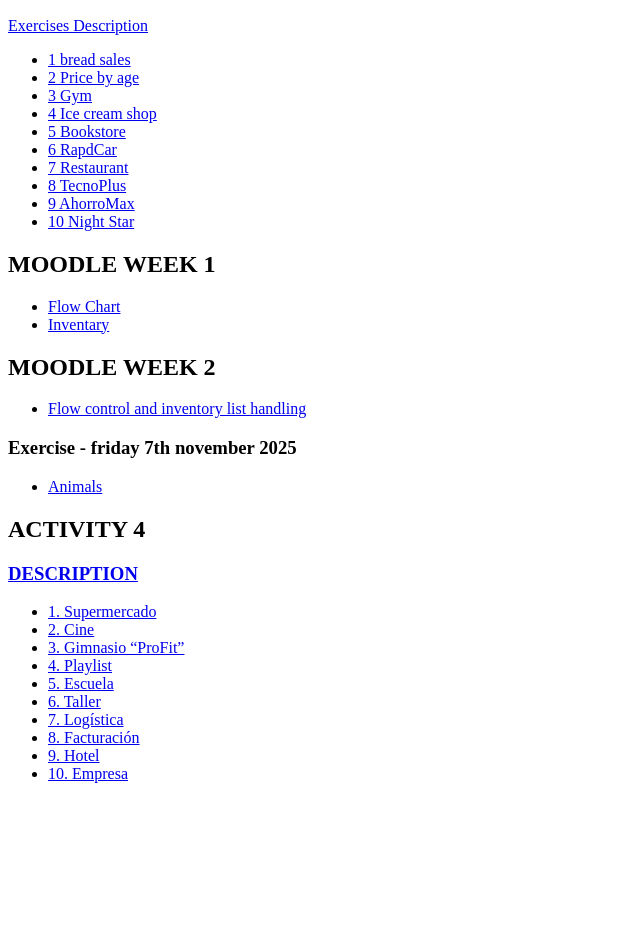
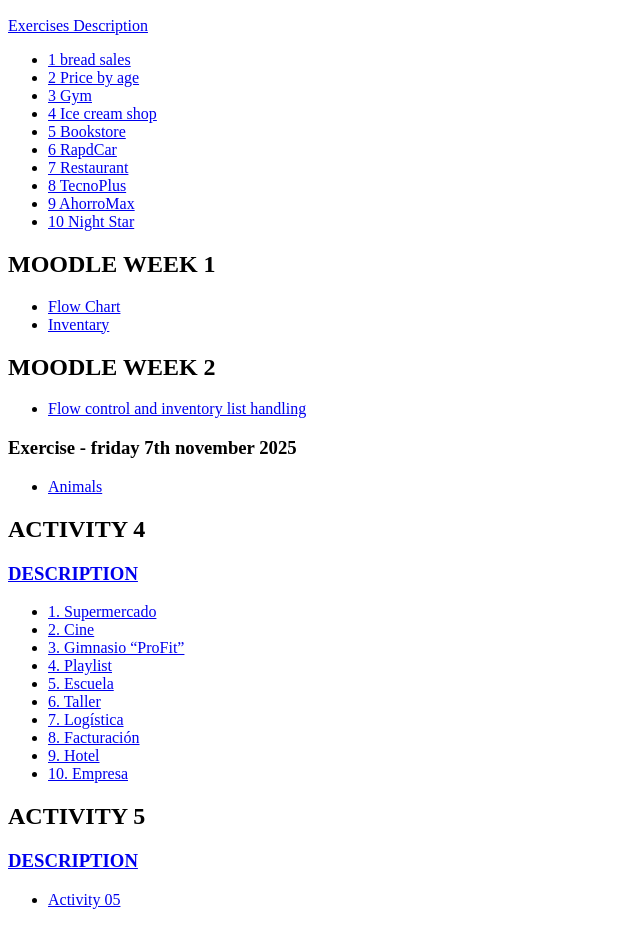
Before and after one commit to Ismael-Vasco/Portfolio_C6, a plain HTML site: page index.html in a window 1280 px wide. Shown: the part 110-1035 px from the top of the page, without its empty margins (0-640 px from the left). Before the commit the page ends 909 px from the top, so only its background shows below. Drawn offline with Linux system fonts and the light colour scheme.

Commit message:
added activity 5

```diff
--- a/index.html
+++ b/index.html
@@ -60,5 +60,12 @@
             <li><a href="https://github.com/Ismael-Vasco/m1_python_activity_4/blob/main/10_bussiness.py">10. Empresa</a></li>
         </ul>
     </div>
+    <div>
+        <h2>ACTIVITY 5</h2>
+        <h3><a href="https://github.com/Ismael-Vasco/m1_python_activity_05/blob/main/README.md">DESCRIPTION</a></h3>
+        <ul>
+            <li><a href="https://github.com/Ismael-Vasco/m1_python_activity_05/blob/main/activity_5.py">Activity 05</a></li>
+        </ul>
+    </div>
 </body>
 </html>
```
